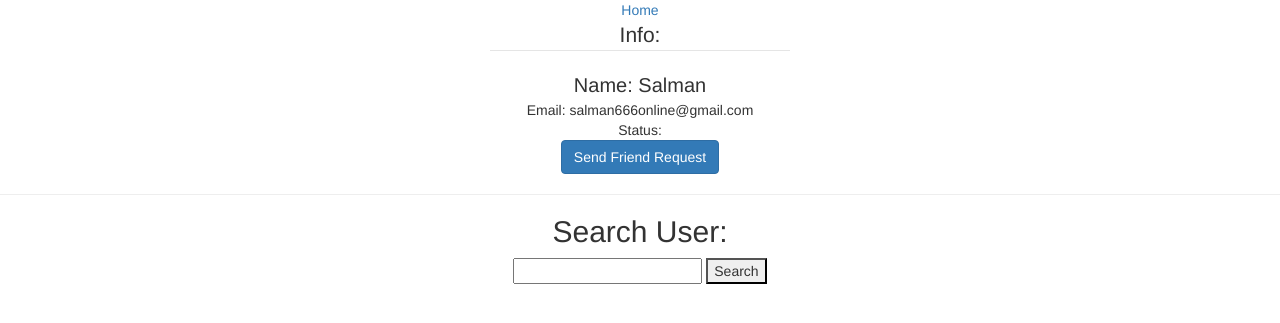
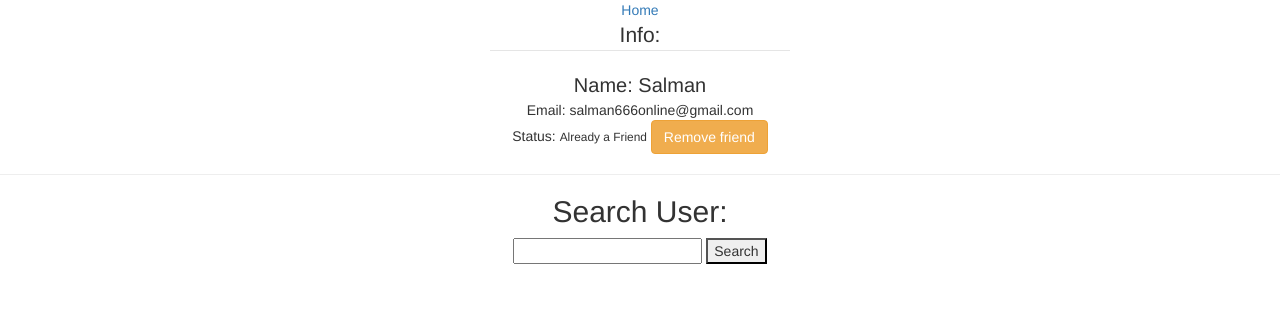
Before and after one commit to MSalman6/chatapp, a Django app: page /accounts/1/profile/ in a window 1280 px wide. Shown: the top 323 px of the page. Run offline with Django 3.2, Linux system fonts and the light colour scheme; a user stored in the database is signed in; data comes from the database, SQL or seed files in the repository; both versions use the stored data as it was after the commit; data that the repository does not hold is empty; some libraries are stand-ins or nearby versions.

Commit message:
UI changes

```diff
--- a/chat/templates/chat/profile.html
+++ b/chat/templates/chat/profile.html
@@ -65,7 +65,7 @@
 			<h1>Friends</h1>
 
 			{% for friend in friends_list %}
-			<a href="http://127.0.0.1:8000/accounts/{{ friend.user.id }}/profile/">{{ friend.user.username }}</a><br><small><a class='btn btn-warning' href="/chat/remove-friend/{{ friend.user.id }}/">Remove friend</a></small>
+			<li><a href="http://127.0.0.1:8000/accounts/{{ friend.user.pk }}/profile/" style="text-transform: capitalize">{{ friend.user.username }}</a></li>
 			{% endfor %}
 			<hr>
 			<h2>Sent Requests:</h2>
@@ -75,7 +75,7 @@
 			{% endfor %}
 			</ul>
 			<hr>
-			<h2>Received Friend requests</h2>
+			<h2>Received requests:</h2>
 
 			{% for r_request in rec_friend_requests %}
 				<p><a href="http://127.0.0.1:8000/accounts/{{ r_request.from_user.pk }}/profile/">{{ r_request.from_user.username }}</a></p>
@@ -85,8 +85,13 @@
 
 		{% else %}
 
-			{% if button_status == 'not_friend' %}<br>
+		{% if button_status == 'not_friend' %}<br>
 				<small><a class='btn btn-primary' href="/chat/friend-request/send/{{ u.id }}">Send Friend Request</a></small>
+			{% elif button_status == 'already_friends' %}
+				<small><a >Already a Friend</a></small>
+				{% for friend in friends_list %}
+				<a class='btn btn-warning' href="/chat/remove-friend/{{ friend.pk }}/">Remove friend</a>
+				{% endfor %}
 			{% elif button_status == 'friend_request_sent' %}
 				<small><a class="btn btn-warning" href="/chat/friend-request/cancel/{{ u.id }}">Cancel Request</a></small>
 			{% endif %}
--- a/chat/templates/chat/room.html
+++ b/chat/templates/chat/room.html
@@ -79,8 +79,8 @@
         {% for friend in friends %}
         <li class="contact">
             <div class="wrap">
-              <span class="contact-status online"></span>
-              <a href="/accounts/{{ friend.id }}/profile/"><div class="meta">
+              <!-- <span class="contact-status online"></span> -->
+              <a href="/accounts/{{ friend.user.id }}/profile/"><div class="meta">
                <p class="name" style="text-transform: capitalize;font-size: 18px">{{ friend }}</p>
                 <p class="preview"></p>
               </a>
--- a/chat/urls.py
+++ b/chat/urls.py
@@ -14,7 +14,8 @@
     accept_friend_request,
     delete_friend_request,
     remove_friend,
-    test
+    test,
+    get_online
 )
 
 app_name = 'chat'
@@ -33,5 +34,6 @@
     path('friend-request/cancel/<int:pk>/', cancel_friend_request),
     path('friend-request/accept/<int:pk>/', accept_friend_request),
     path('friend-request/delete/<int:pk>/', delete_friend_request),
-    path('remove-friend/<int:pk>/', remove_friend)
+    path('remove-friend/<int:pk>/', remove_friend),
+    path('get_online/', get_online)
 ]
--- a/chat/views.py
+++ b/chat/views.py
@@ -93,6 +93,7 @@
     return HttpResponseRedirect(url)
 
 def remove_friend(request, pk):
+    print(request)
     user1 = Contact.objects.filter(pk=request.user.pk).first()
     user2 = User.objects.filter(pk=pk).first()
     user1.friends.remove(user2.pk)
@@ -132,6 +133,7 @@
 def profile_view(request, pk):
     p = Contact.objects.filter(user_id=pk).first()
     u = p.user
+    g = request.user
     sent_friend_requests = FriendRequest.objects.filter(from_user=p.user)
     rec_friend_requests = FriendRequest.objects.filter(to_user=p.user)
     friends = p.friends.all()
@@ -147,7 +149,11 @@
             from_user=request.user).filter(to_user=p.user)) == 1:
                 button_status = 'friend_request_sent'
 
+    if str(g) in str(friends):
+        button_status = 'already_friends'
+
     context = {
+        'g':g,
         'contact': p,
         'u': u,
         'button_status': button_status,
@@ -166,6 +172,15 @@
     data = User.objects.filter(Q(username__icontains=inp)).values('username', 'pk')
     for i in range(len(data)):
         dictionary[data[i]['pk']] = data[i]['username']
+    return JsonResponse(dictionary, safe=False)
+
+
+def get_online(request):
+    dictionary = dict()
+    users = User.objects.all()
+    for i in range(len(users)):
+        contact = Contact.objects.filter(user_id=users[i]).first()
+        dictionary[contact.user.username] = contact.status
     return JsonResponse(dictionary, safe=False)
 
 
```
Also changed, not shown: db.sqlite3.
